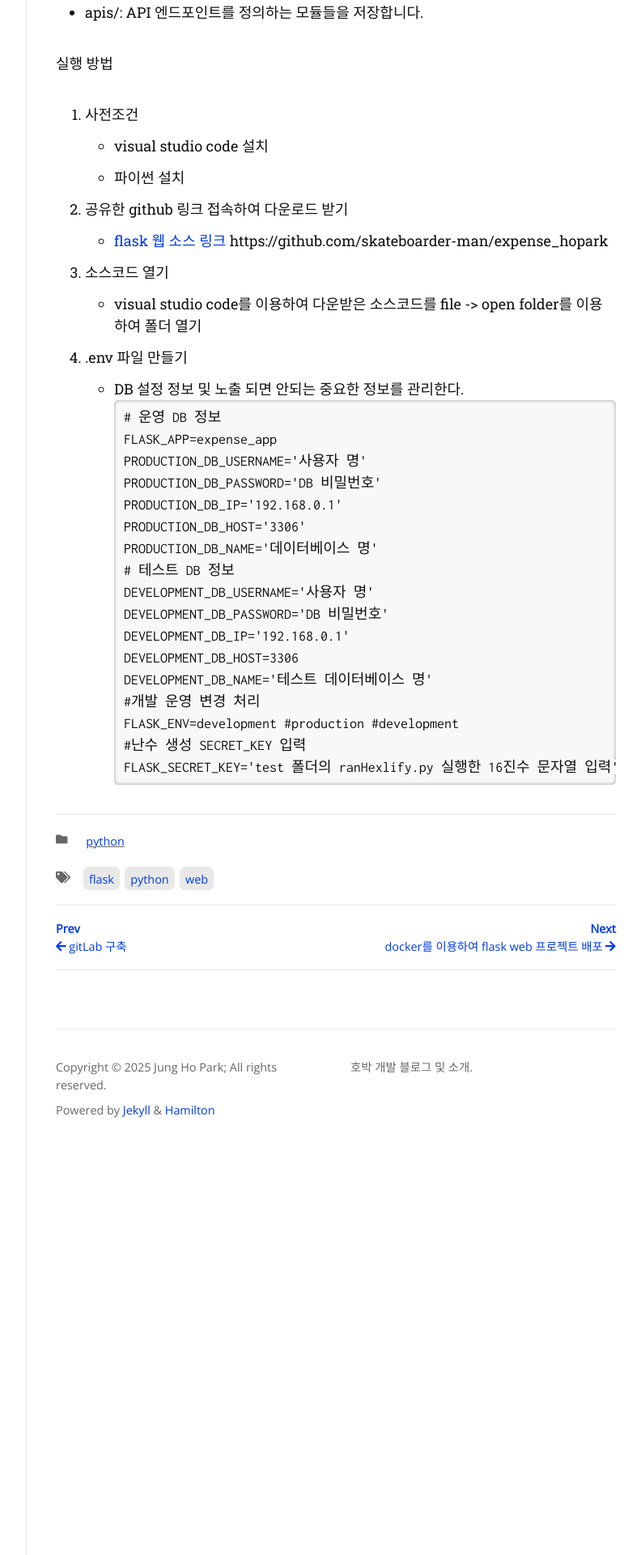
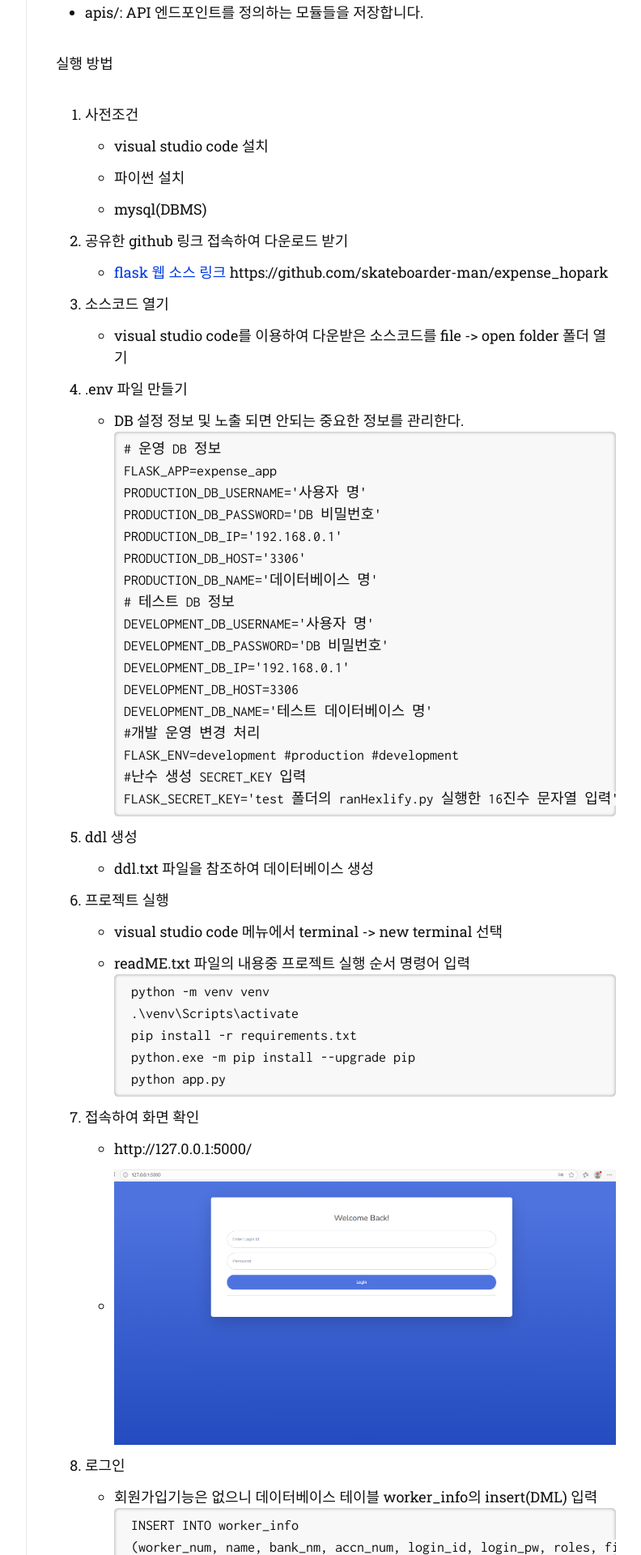
Before and after one commit to skateboarder-man/hopark, a Jekyll site: the page built from _posts/2025-06-16-flask-web-project.md, in a window 1280 px wide. Shown: the part 1741-3661 px from the top of the page at 81% size, without its empty margins (357-1149 px from the left). Built offline with Jekyll 4.4.1, drawn with Linux system fonts in a browser that asks for light colours; nearby versions of some CDN libraries; some web fonts are replaced; some of the changed text lies outside the part shown.

Commit message:
flask web 프로젝트 블로그 완성

````diff
--- a/_posts/2025-06-16-flask-web-project.md
+++ b/_posts/2025-06-16-flask-web-project.md
@@ -37,12 +37,13 @@ categories: python
 1. 사전조건
  - visual studio code 설치
  - 파이썬 설치
+ - mysql(DBMS)
 
 2. 공유한 github 링크 접속하여 다운로드 받기
  - [flask 웹 소스 링크](https://github.com/skateboarder-man/expense_hopark) https://github.com/skateboarder-man/expense_hopark
 
 3. 소스코드 열기
- - visual studio code를 이용하여 다운받은 소스코드를 file -> open folder를 이용하여 폴더 열기
+ - visual studio code를 이용하여 다운받은 소스코드를 file -> open folder 폴더 열기
 
 4. .env 파일 만들기
  - DB 설정 정보 및 노출 되면 안되는 중요한 정보를 관리한다.
@@ -65,3 +66,31 @@ FLASK_ENV=development #production #development
 #난수 생성 SECRET_KEY 입력
 FLASK_SECRET_KEY='test 폴더의 ranHexlify.py 실행한 16진수 문자열 입력'
 ```
+
+5. ddl 생성
+  - ddl.txt 파일을 참조하여 데이터베이스 생성
+
+6. 프로젝트 실행
+  - visual studio code 메뉴에서 terminal -> new terminal 선택
+  - readME.txt 파일의 내용중 프로젝트 실행 순서 명령어 입력
+  ```
+    python -m venv venv
+    .\venv\Scripts\activate
+    pip install -r requirements.txt
+    python.exe -m pip install --upgrade pip
+    python app.py
+  ```
+
+7. 접속하여 화면 확인
+ - http://127.0.0.1:5000/
+ - ![alt text](main.png)
+
+8. 로그인
+ - 회원가입기능은 없으니 데이터베이스 테이블 worker_info의 insert(DML) 입력
+ ```
+    INSERT INTO worker_info
+    (worker_num, name, bank_nm, accn_num, login_id, login_pw, roles, first_rgtr, first_rgst_date, update_rgtr, update_rgst_date, delete_rgtr, delete_rgst_date, delete_yn)
+    VALUES('250617162708000001', 'admin', '', '', '999999001', 'scrypt:32768:8:1$uelptfdpqmYLSBkz$8153a3f9c5187dac4d9f86c8223f61fd5bc2504e5a7ddd7012ece1039735d9cc154a7ca7507d277715bc8440bf2a373cff385b023ef69f2d79754b90aa59013c', 'user,admin', NULL, NULL, NULL, NULL, NULL, NULL, 'N');
+ ```
+ - ID : 999999001
+ - PW : 1234!
````
Also changed, not shown: _posts/2025-05-23-gitLab.md (+1 -0 lines), about.md (+13 -9 lines), python/2025/06/16/ddl.png (added), python/2025/06/16/main.png (added), server/2025/05/23/git_lab.png (added).
